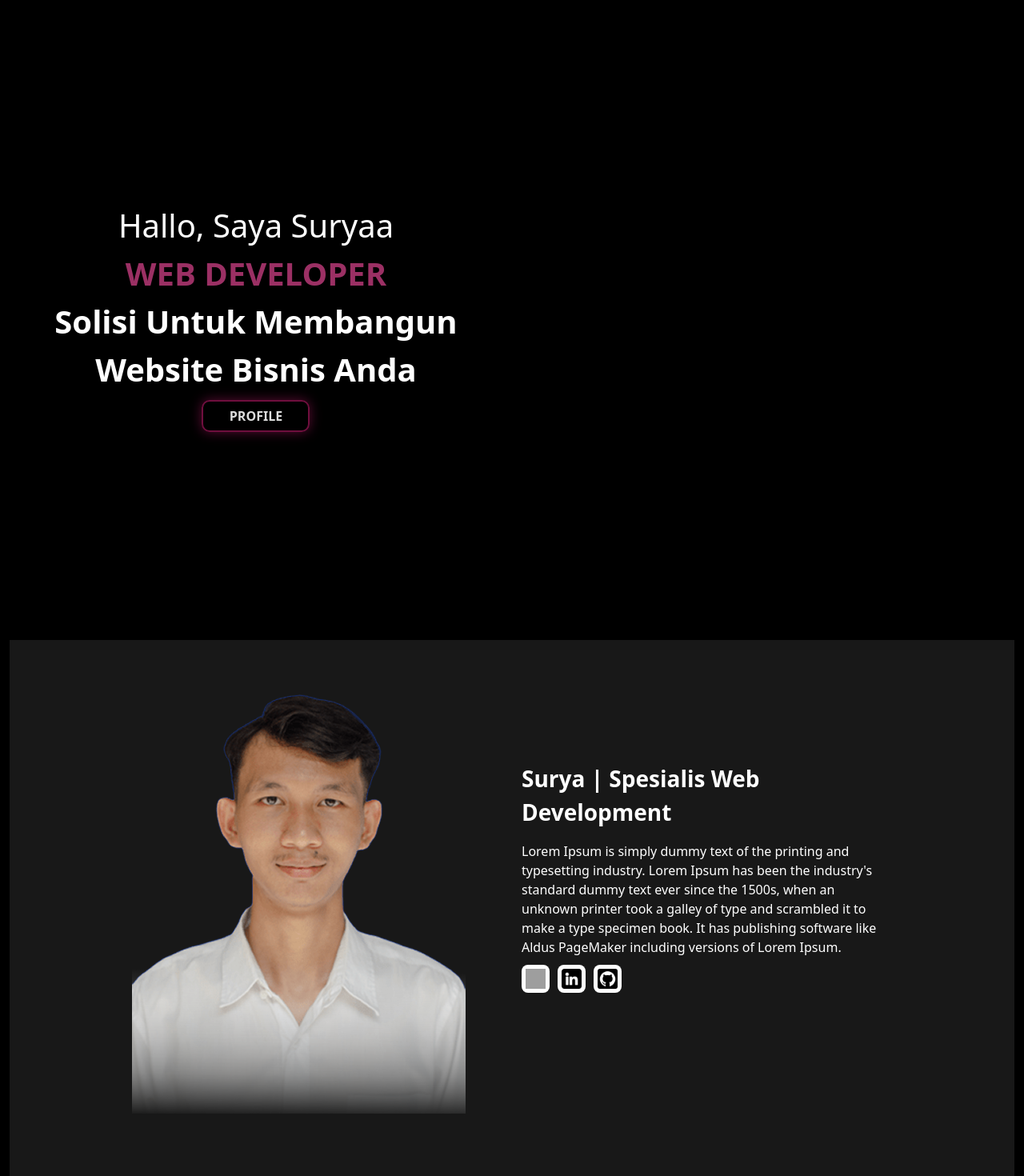
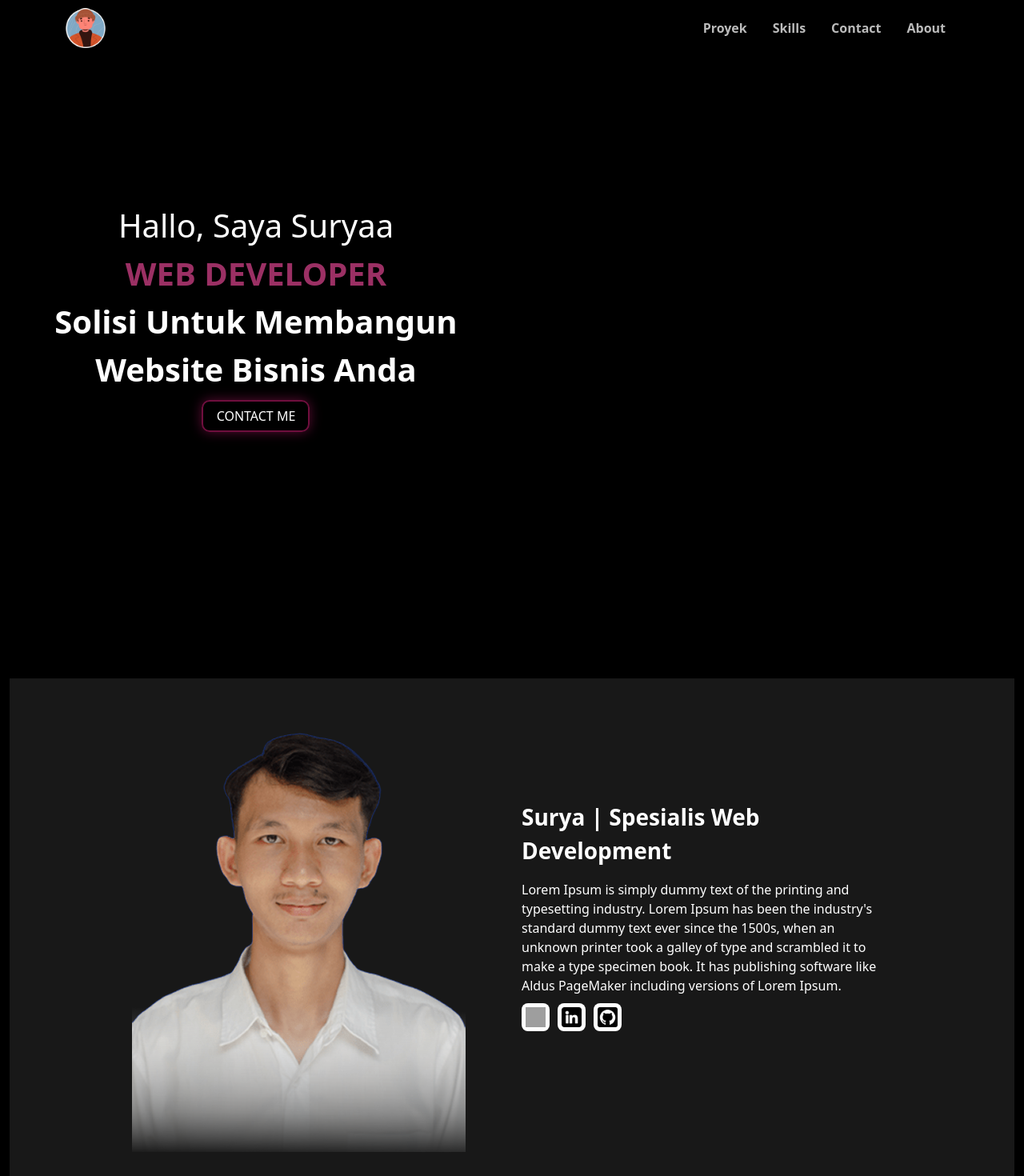
Before and after one commit to chilsurr/porto, a React (Vite) app: page / in a window 1280 px wide. Shown: the top 1470 px of the page at 80% size. Built offline with nearby package versions, Linux system fonts and the light colour scheme; grey boxes are pictures that could not be loaded.

Commit message:
nambahin navbar dan footer

```diff
--- a/src/App.css
+++ b/src/App.css
@@ -2,6 +2,23 @@
   width: 100%;
   background-color: black;
   color: #fff;
+}
+
+.navbar{
+  padding: 5px;
+  background-color: #000;
+}
+.nav-profile{
+  width: 50px;
+  height: 50px;
+}
+
+.nav-link{
+  font-weight: 600;
+  color: #bbb;
+}
+.nav-link:hover{
+  color: #ffffff;
 }
 
 spline-viewer {
@@ -37,6 +54,9 @@ spline-viewer {
   color: #ddd;
   width: 135px;
   height: 40px;
+}
+.profile-btn a{
+  color: #fff;
 }
 .tagline{
   font-size: 40px;
@@ -95,7 +115,7 @@ spline-viewer {
 }
 
 .skills{
-  margin-top: 150px;
+  /* margin-top: 150px; */
   margin-bottom: 150px;
 }
 
@@ -127,7 +147,13 @@ spline-viewer {
   font-size: 35px;
   font-weight: bold;
 }
+.form-control{
+  background-color: #bbb;
+}
 
+.form-label{
+  color: #bbb;
+}
 
 .btn-contact{
   /* border: 2px solid #aa1e62; */
@@ -147,6 +173,46 @@ spline-viewer {
   height: 40px;
 }
 
+.contact-input{
+  background-color: #181818;
+  border-radius: 10px;
+  padding: 20px;
+}
+
 .spline-contact{
-  height: 350px;
+  height: 383px;
+  border-radius: 10px;
 }
+
+footer{
+  background-color: #000000;
+  height: 80px;
+}
+.footer-sosmed a{
+  display: flex;
+  justify-content: center;
+  align-items: center;
+  border-radius: 5px;
+  margin: 3px;
+  width: 40px;
+  height: 40px;
+  background-color: #bbb;
+}
+.footer-sosmed a:hover{
+  display: flex;
+  justify-content: center;
+  align-items: center;
+  border-radius: 5px;
+  margin: 3px;
+  width: 40px;
+  height: 40px;
+  background-color: #fff;
+}
+.footer-sosmed img{
+  width: 30px;
+  height: 30px;
+}
+
+.my-text-color{
+  color: #bbb;
+}
--- a/src/App.jsx
+++ b/src/App.jsx
@@ -13,12 +13,56 @@ function App() {
   return (
     <>
       <div className="container-fluid">
+        <section>
+          <nav class="navbar fixed-top">
+            <div class="container">
+              <a class="navbar-brand" href="#">
+                <img className='nav-profile' src="src/assets/man.png" alt="Bootstrap"/>
+              </a>
+              <ul class="nav justify-content-center">
+                <li class="nav-item">
+                  <a class="nav-link active" href="#project">Proyek</a>
+                </li>
+                <li class="nav-item">
+                  <a class="nav-link" href="#skills">Skills</a>
+                </li>
+                <li class="nav-item">
+                  <a class="nav-link" href="#contact">Contact</a>
+                </li>
+                <li class="nav-item">
+                  <a class="nav-link" href="#profile">About</a>
+                </li>
+              </ul>
+            </div>
+          </nav>
+        </section>
         <Heading/>
         <Profile/>
         <Project/>
         <Sklills/>
         <Contact/>
+        <section>
+          <div className="row d-flex justify-content-center">
+            <div className="col-10">
+              <footer className='d-flex justify-content-between'>
+                <div className='d-flex justify-content-center align-items-center my-text-color'>Terms & Conditions</div>
+                <div className='footer-sosmed d-flex align-items-center'>
+                  <a href=''>
+                      <img src="src/assets/instagram.png" alt="" />
+                  </a>
+                  <a href=''>
+                      <img src="src/assets/linkedin.png" alt="" />
+                  </a>
+                  <a href=''>
+                      <img src="src/assets/github.png" alt="" />
+                  </a>
+                </div>
+                <div className='d-flex justify-content-center align-items-center my-text-color'>© 2025 Suryaa. All rights reserved.</div>
+              </footer>
+            </div>
+          </div>
 
+        </section>
 
       </div>
     </>
--- a/src/componen/contact.jsx
+++ b/src/componen/contact.jsx
@@ -1,14 +1,14 @@
 function Contact() {
     return(
-        <section>
-          <div className="contact">
+        <section className="pt-5 pb-5"  id="contact">
+          <div className="contact" >
             <div className="row d-flex justify-content-center">
                 <div className="col-10">
                     <div className="row m-4 d-flex  justify-content-center ">
                         <div className="col-10">
                             <div className="contact-tittle mb-5 text-center">Let's Talk</div>
                             <div className="row">
-                                <div className="col-6">
+                                <div className="col-6 contact-input">
                                     <form>
                                         <div className="mb-3">
                                             <label htmlFor="name" className="form-label fw-semibold">Your Name</label>
--- a/src/componen/heading.jsx
+++ b/src/componen/heading.jsx
@@ -1,7 +1,7 @@
 function Heading () {
     return(
         <>
-            <section>
+            <section  id="heading">
                 <div className="row overflow-hidden position-relative min-vh-100">
                     <div className="col-6 text-center d-flex align-items-center justify-content-center">
                     <div className="header">
@@ -10,7 +10,9 @@ function Heading () {
                         <div className="tagline">Solisi Untuk Membangun </div>
                         <div className="tagline">Website Bisnis Anda</div>
                         <div className="button-header d-flex align-items-center justify-content-center m-2">
-                    <button className="btn profile-btn fw-semibold d-flex align-items-center justify-content-center">PROFILE</button>
+                        <button className="btn profile-btn fw-semibold d-flex align-items-center justify-content-center">
+                            <a href="#contact">CONTACT ME</a>
+                        </button>
                         </div>
                     </div>
                     </div>
--- a/src/componen/profile.jsx
+++ b/src/componen/profile.jsx
@@ -1,8 +1,8 @@
 function Profile () {
     return(
         <>
-            <section>
-                <div className="profile">
+            <section className="pt-5"  id="profile">
+                <div className="profile" >
                     <div className="row d-flex justify-content-center">
                         <div className="col-10">
                             <div className="row">
--- a/src/componen/project.jsx
+++ b/src/componen/project.jsx
@@ -1,7 +1,7 @@
 function Project() {
     return(
-        <section>
-          <div className="project my-5">
+        <section className="pt-5" id="project">
+          <div className="project" >
             <div className="row d-flex justify-content-center">
                 <div className="col-10">
                     <div className="row text-center m-4">
--- a/src/componen/skills.jsx
+++ b/src/componen/skills.jsx
@@ -21,8 +21,8 @@ function Sklills() {
   }, []);
 
     return(
-        <section>
-          <div className="skills">
+        <section className="pt-5"  id="skills">
+          <div className="skills" >
             <div className="row d-flex justify-content-center">
                 <div className="col-10">
                     <div className="row text-center m-4">
```
Also changed, not shown: src/assets/man.png (added). Lines whose indentation alone changed are shown as unchanged.
